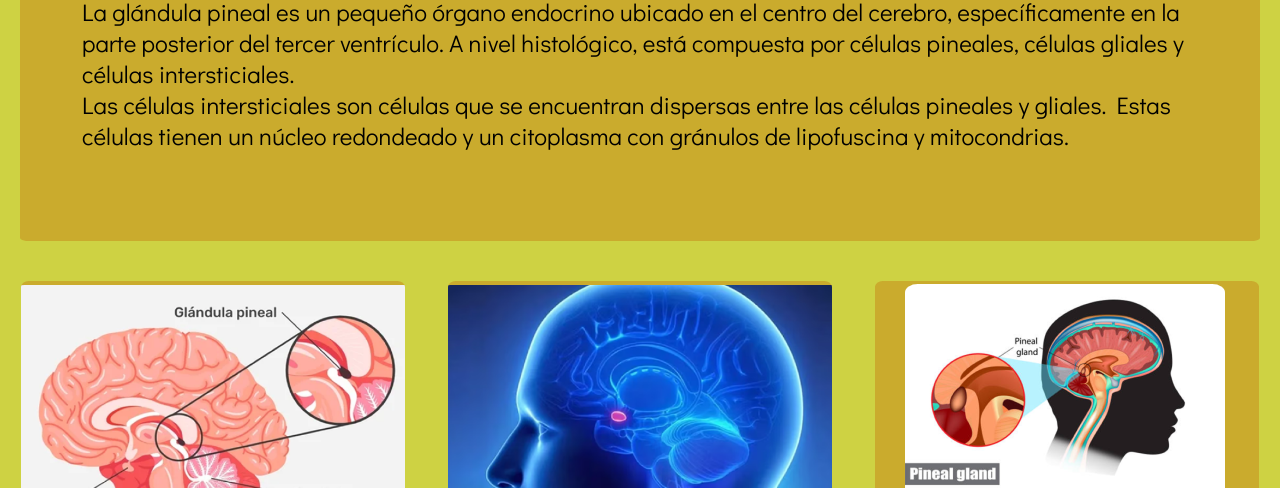
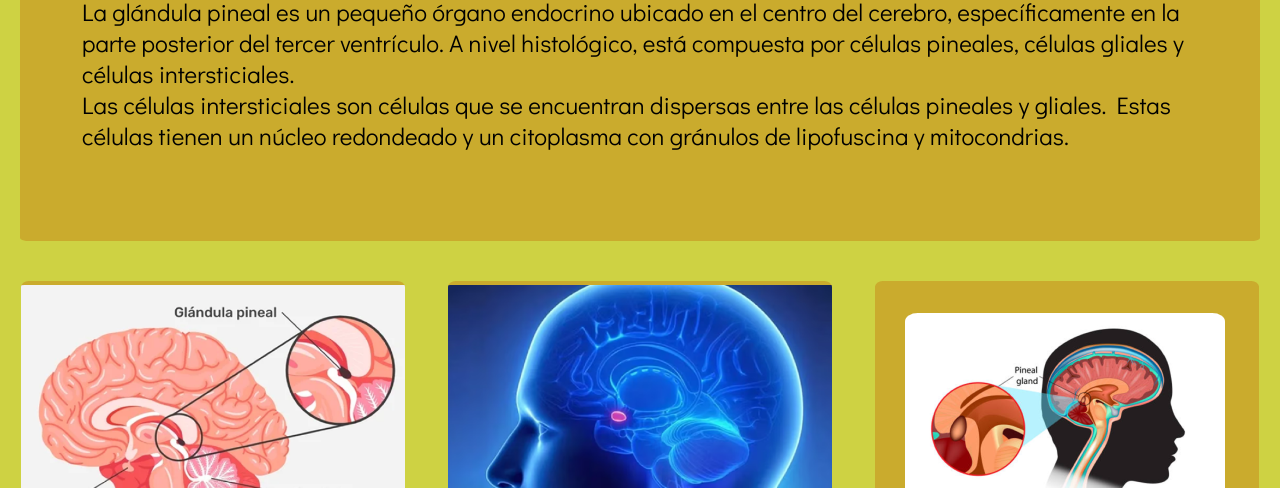
Before and after one commit to wizzzzzzrd/JudaSisEndo, a plain HTML site: page juda-sistema-endocrino/pineal.html in a window 1280 px wide. Shown: the part 312-800 px from the top of the page. Drawn offline with Linux system fonts and the light colour scheme.

Commit message:
Update pineal.html

```diff
--- a/juda-sistema-endocrino/pineal.html
+++ b/juda-sistema-endocrino/pineal.html
@@ -43,7 +43,7 @@
         <div class="boxThree" style="background-color: #CAAB2D;">
             <figure class="cont-img">
 		<a href="pinealGaleria.html">
-                <img src="imagenes/pineal3/333.png" alt="" style="margin-top: 1%;  margin-bottom: 1%;">
+                <img src="imagenes/pineal3/333.png" alt="" style="margin-top: 10%;  margin-bottom: 10%;">
 		</a>
             </figure>
         </div>
```
